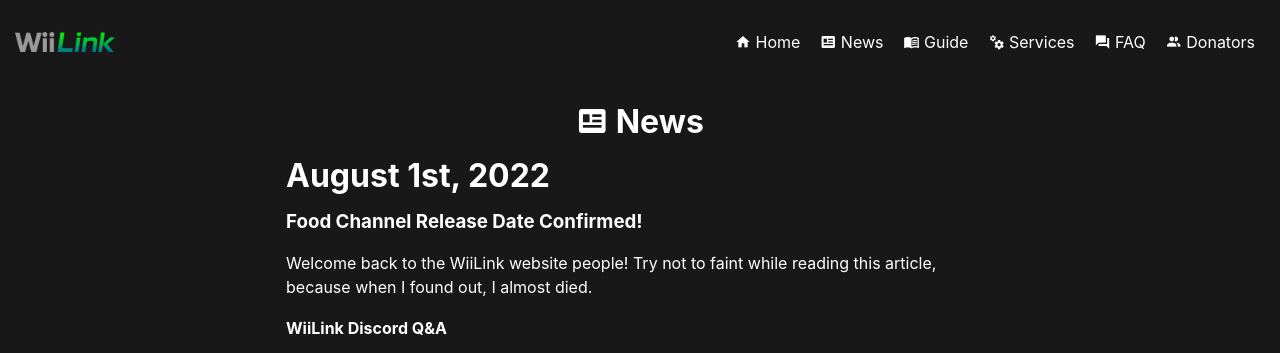
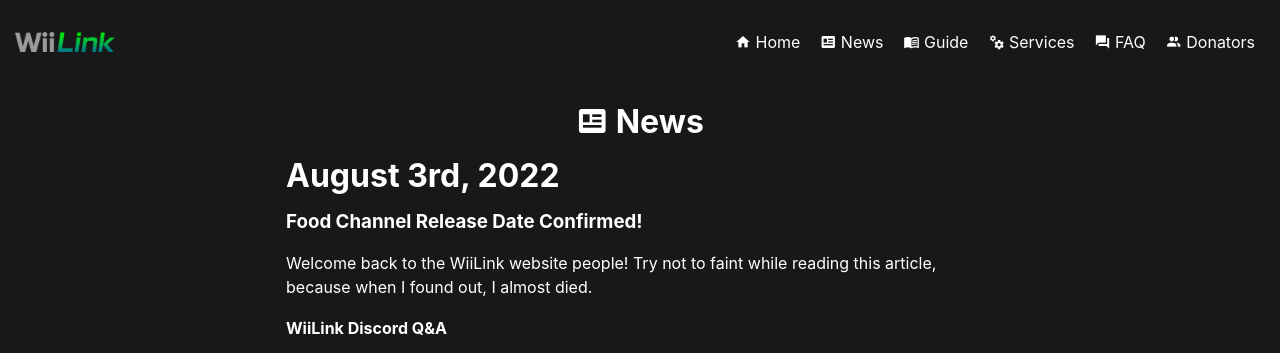
Before and after one commit to WiiLink24/WiiLink24.github.io, a Jekyll site: the page built from news.html, in a window 1280 px wide and 900 px high. Shown: the top 353 px of the window. Built offline with Jekyll 4.4.1, drawn with Linux system fonts in a browser that asks for light colours.

Commit message:
correct date

```diff
--- a/news.html
+++ b/news.html
@@ -13,7 +13,7 @@
 -->
 
 <div>
-    <h1>August 1st, 2022</h1>
+    <h1>August 3rd, 2022</h1>
     <h3>Food Channel Release Date Confirmed!</h3>
     <p>Welcome back to the WiiLink website people! Try not to faint while reading this article, because when I found out, I almost died.</p>
     <h4>WiiLink Discord Q&A</h4>
```
